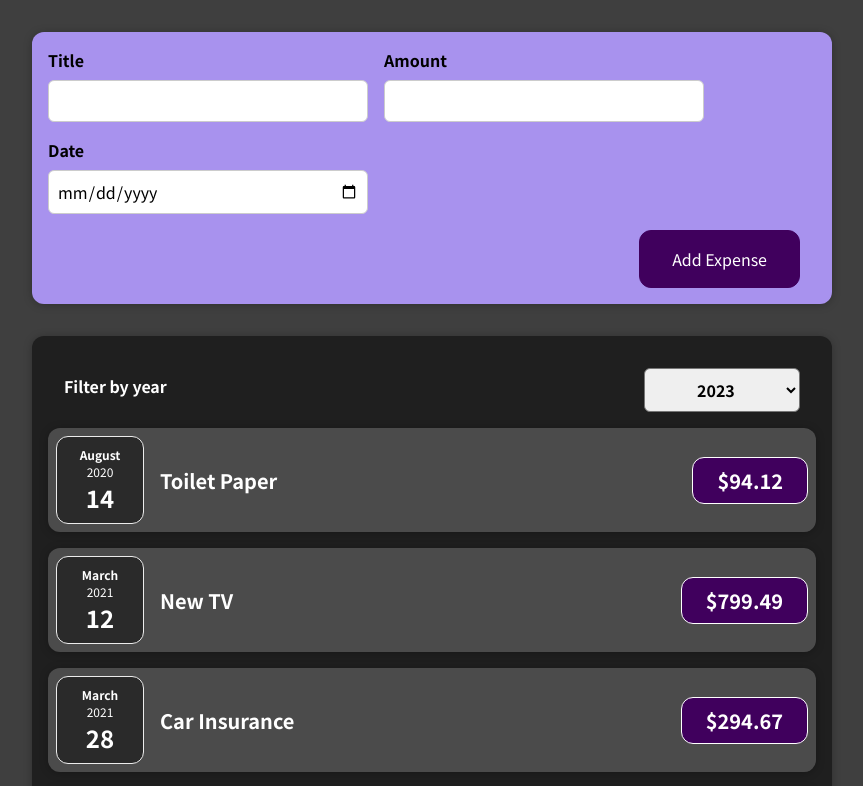
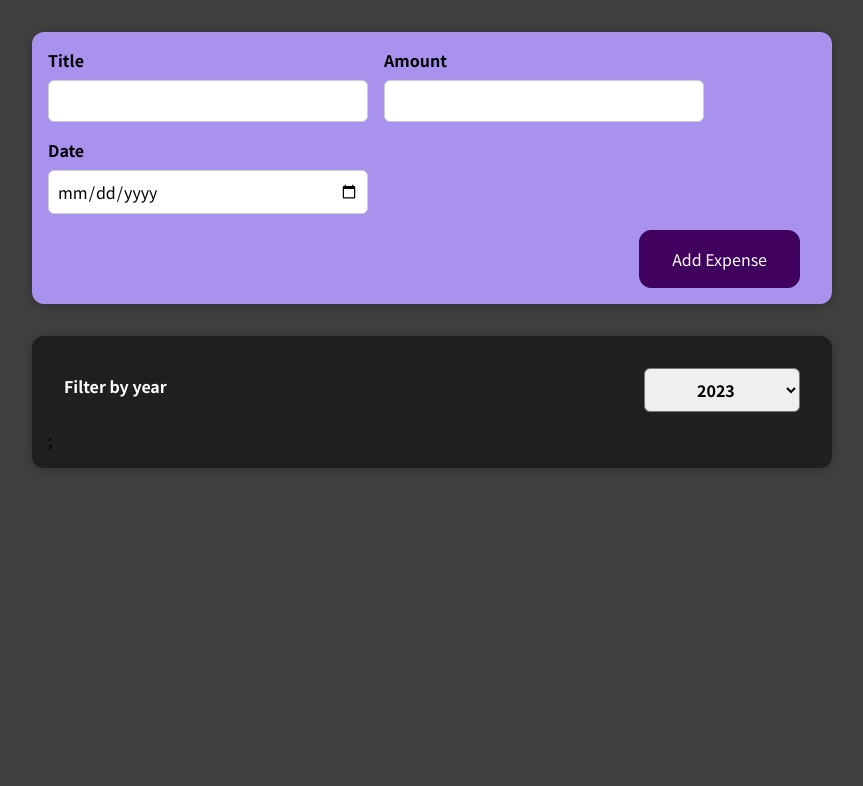
Before and after one commit to ndy-lopez/react-expense-tracker, a React (Create React App) app: page / in a window 1280 px wide. Shown: the top 786 px of the page, without its empty margins (208-1071 px from the left). Built offline with nearby package versions, Linux system fonts and the light colour scheme.

Commit message:
added key to values and set filtered by year

```diff
--- a/src/components/expenses/Expenses.js
+++ b/src/components/expenses/Expenses.js
@@ -12,17 +12,25 @@
     setFilteredYear(selectedYear);
   };
 
+  const filteredExpenses = props.items.filter(expense => {
+    return expense.date.getFullYear().toString() === filteredYear;
+  });
+
   return (
     <div>
       <Card className="expenses">
-        <ExpensesFilter onChangeFilter={filterChangeHandler} />
-        {props.items.map((expense) => (
+          <ExpensesFilter
+            selected={filteredYear}
+            onChangeFilter={filterChangeHandler}
+          />
+        {filteredExpenses.map((expense) => (
           <ExpenseItem
+            key={expense.id}
             title={expense.title}
             amount={expense.amount}
             date={expense.date}
           />
-        ))}
+        ))};
       </Card>
     </div>
   );
```
